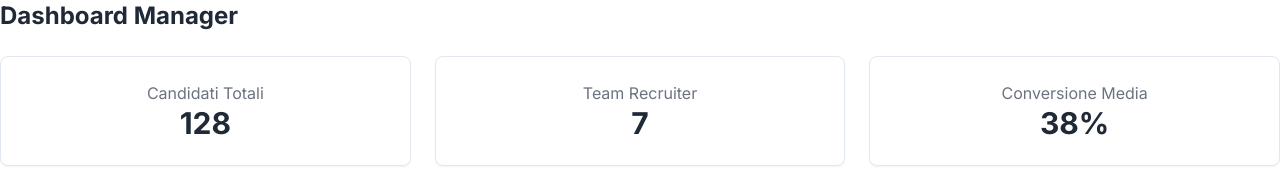
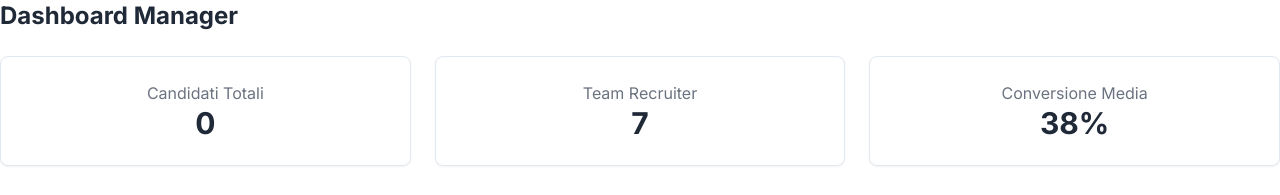
Before and after one commit to SmartBanker84/dashboard-recruiting-bg, a Next.js app: page /dashboard/manager in a window 1280 px wide. Shown: the top 195 px of the page. Built offline with nearby package versions, Linux system fonts and the light colour scheme; no server answers; the database is empty.

Commit message:
Update page.tsx

```diff
--- a/app/dashboard/manager/page.tsx
+++ b/app/dashboard/manager/page.tsx
@@ -1,8 +1,26 @@
 'use client'
 
+import { useEffect, useState } from 'react'
 import { Card, CardContent } from '@/components/ui/card'
+import { supabase } from '@/lib/supabase'
 
 export default function ManagerDashboard() {
+  const [totalCandidates, setTotalCandidates] = useState<number>(0)
+
+  useEffect(() => {
+    const fetchCandidatesCount = async () => {
+      const { count, error } = await supabase
+        .from('candidates')
+        .select('*', { count: 'exact', head: true })
+
+      if (!error) {
+        setTotalCandidates(count || 0)
+      }
+    }
+
+    fetchCandidatesCount()
+  }, [])
+
   return (
     <div className="space-y-6">
       <h1 className="text-2xl font-bold text-bg-dark">Dashboard Manager</h1>
@@ -11,7 +29,7 @@ export default function ManagerDashboard() {
         <Card>
           <CardContent className="p-6 text-center">
             <p className="text-gray-500">Candidati Totali</p>
-            <p className="text-3xl font-bold text-bg-dark">128</p>
+            <p className="text-3xl font-bold text-bg-dark">{totalCandidates}</p>
           </CardContent>
         </Card>
         <Card>
```
